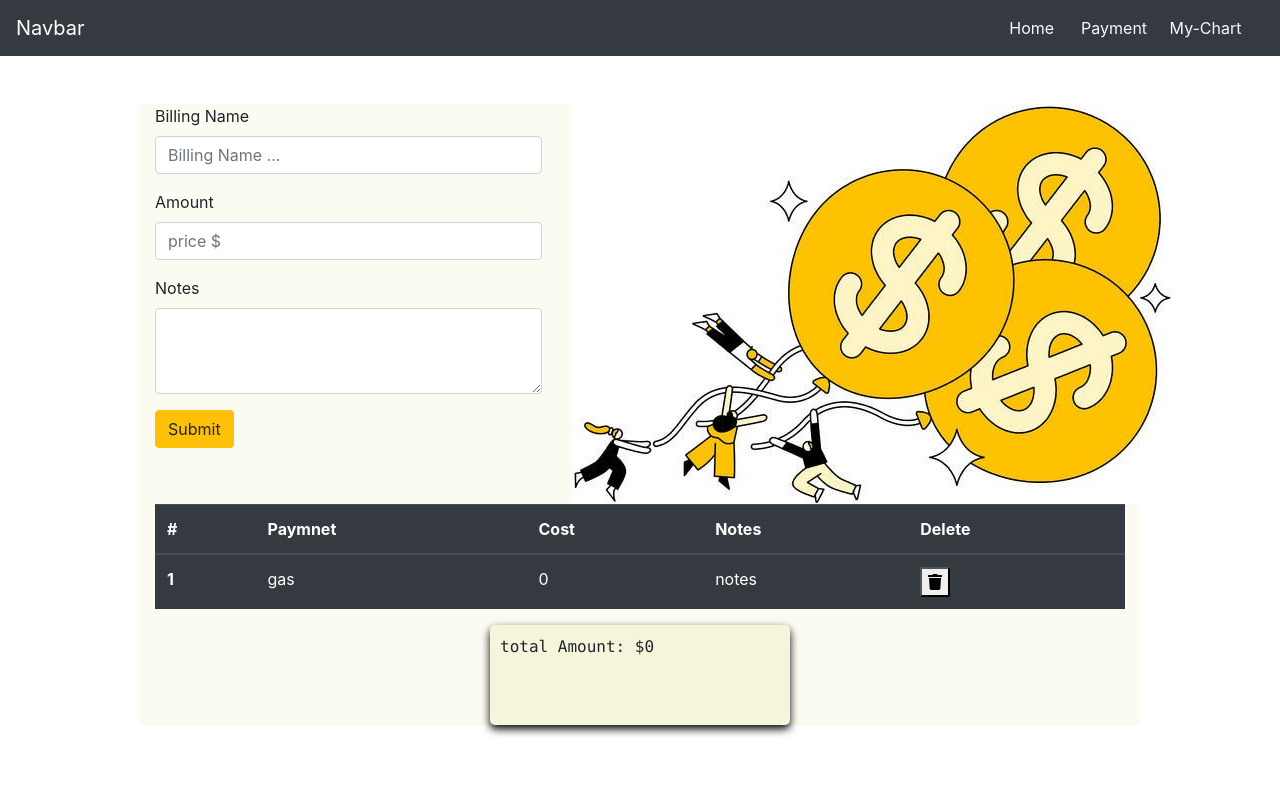
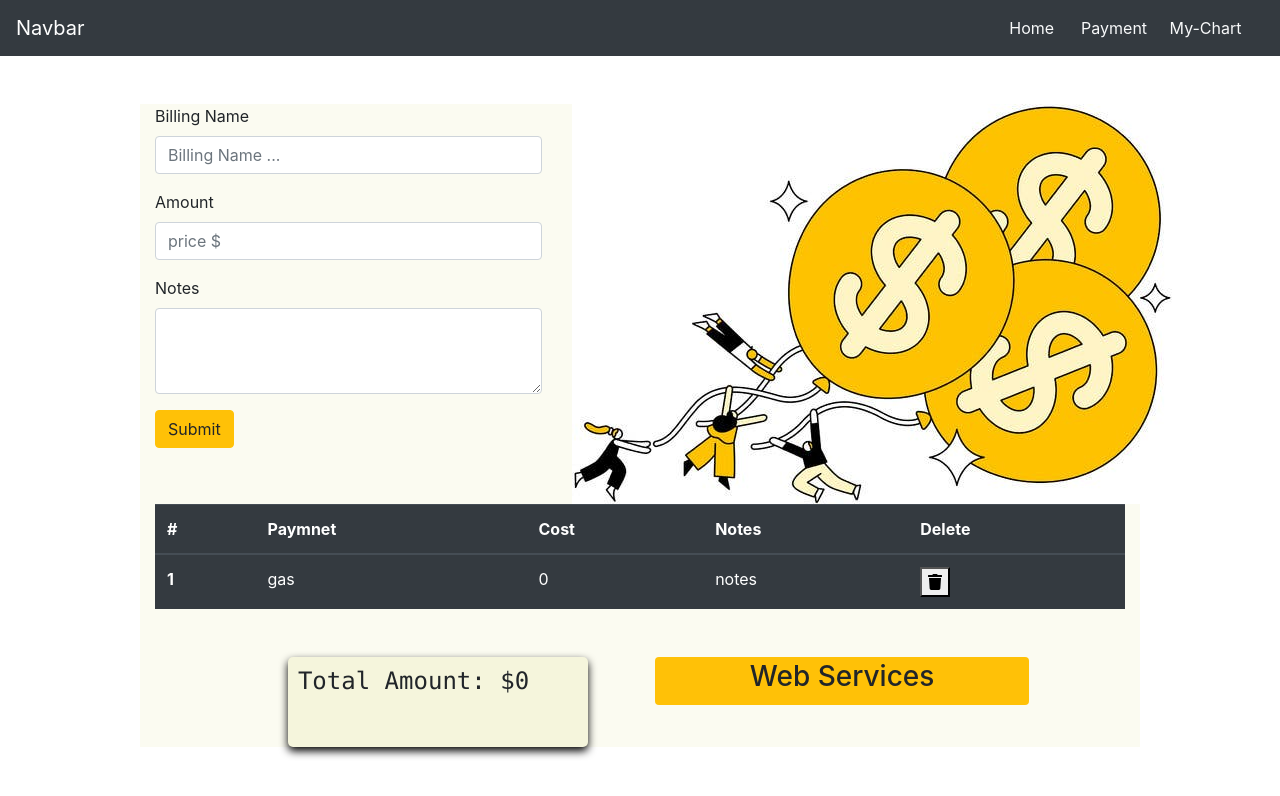
Before and after one commit to kannyg87/FinancialApp, a React (Create React App) app in the folder FinancialApp/: page /Payment in a window 1280 px wide. Shown: the top 796 px of the page. Built offline with nearby package versions, Linux system fonts and the light colour scheme.

Commit message:
adding API

```diff
--- /dev/null
+++ b/FinancialApp/src/components/Api.js
@@ -0,0 +1,61 @@
+import React, { Component } from 'react'
+
+class API extends Component {
+    constructor(){
+        super();
+
+        this.state ={
+            items:[]
+        }
+    } //end of constractor
+    componentDidMount = async()=>{
+        let url = "https://api.openei.org/utility_rates?version=3&format=json&api_key=QEt2azfFn2WpwzMIync2gK4DFSGkelvLTwV1nbJi"
+        let res = await fetch(url);
+        let data = await res.json();
+        console.log(data)
+
+        this.setState({
+            items: data.items
+        },()=>{
+            console.log(this.state.items);
+        })
+    } //end of componentDidMount
+
+    render() {
+        const {items}= this.state
+        let item = items.map((obj)=>{
+            return <li key={obj.lable}>
+
+                Name: {obj.name} <br />
+
+                Utility: {obj.utility}
+                <br />
+
+                Sector: {obj.sector}
+                <br />
+                <a href={obj.uri} target="_blank">More Information</a>
+            </li>
+
+        })
+
+        // const {items}= this.state
+        // let item = items.map((obj)=>{
+        //     return <div className="card" style="width: 18rem;" key={obj.lable}>
+        //                 <div className="card-body">
+        //                 <h5 className="card-title">Name: {obj.name}</h5>
+        //                 <h6 className="card-subtitle mb-2 text-muted"> Utility: {obj.utility}</h6>
+        //                 <p className="card-text">Sector: {obj.sector}</p>
+        //                 <a href={obj.uri} target="_blank">More Information</a>
+
+        //                 </div>
+        //             </div>
+        // })
+        return (
+        <>
+            {item}
+        </>
+        )
+    }
+    }
+
+export default API
--- a/FinancialApp/src/components/Chart.js
+++ b/FinancialApp/src/components/Chart.js
@@ -1,11 +1,26 @@
-import React from 'react'
+// import React from 'react'
+// import "~react-vis/dist/style";
+// import "~react-vis/dist/styles/legends";
+// import {XYPlot, XAxis, YAxis, HorizontalGridLines, LineSeries} from 'react-vis';
 
-const MyChart = () => {
-  return (
-    <>
-     here is my chart
-    </>
-  )
-}
+// const MyChart = () => {
+//   return (
+//     <>
+//       <XYPlot
+//   width={300}
+//   height={300}>
+//   <HorizontalGridLines />
+//   <LineSeries
+//     data={[
+//       {x: 1, y: 10},
+//       {x: 2, y: 5},
+//       {x: 3, y: 15}
+//     ]}/>
+//   <XAxis />
+//   <YAxis />
+// </XYPlot>
+//     </>
+//   )
+// }
 
-export default MyChart
+// export default MyChart
--- a/FinancialApp/src/components/Payment.js
+++ b/FinancialApp/src/components/Payment.js
@@ -2,7 +2,9 @@ import React from 'react'
 import {useSelector} from 'react-redux';
 import AddPayment from './AddPaymnet'
 import DeletePayment from './DeletePayment'
-import { Paper, Body } from './Styles';
+import { Paper, Body,} from './Styles';
+import {Link} from 'react-router-dom';
+
 
 
 
@@ -42,8 +44,19 @@ console.log(bills)
 
   </tbody>
 </table>
-<Paper> total Amount: ${totalCost}</Paper>
+<div class="container-fluid">
+    <div class="row mt-5">
+        <div class="offset-1 col-5">
+            <Paper><h4>Total Amount: ${totalCost}</h4> </Paper>
+            </div>
+        < div class=" col-5">
+            {/* <button className="w-100 h-100 btn btn-warning"><Link to="/API">Click Me</Link></button> */}
+            <Link className="badge badge-warning w-100 h-90
+             text-center  " to="/API"><h3>Web Services</h3></Link>
 
+            </div>
+    </div>
+</div>
 </div>
 </Body>
     </>
--- a/FinancialApp/src/components/Styles.js
+++ b/FinancialApp/src/components/Styles.js
@@ -20,7 +20,7 @@ export const Paper = styled.div`
     background-color:#f5f5dc;
     border-radius: 5px; /* 5px rounded corners */
     width:300px;
-    height: ${props => props.height || "100px"};
+    height: ${props => props.height || "90px"};
     margin-left:auto;
     margin-right: auto;
     padding: 10px;
--- a/FinancialApp/src/index.js
+++ b/FinancialApp/src/index.js
@@ -8,6 +8,7 @@ import 'bootstrap/dist/css/bootstrap.min.css';
 import {createStore} from 'redux';
 import {Provider} from 'react-redux';
 import reducer from './reducers/reducers';
+import API from './components/Api'
 import {
   BrowserRouter as Router,
   Route, Switch
@@ -55,7 +56,8 @@ ReactDOM.render(
             <Switch>
               <Route exact path='/' component={App}/>
               <Route path='/Payment' component={Payment}/>
-              <Route path='/mychart' component={MyChart}/>
+              <Route path='/API' component={API}/>
+              {/* <Route path='/mychart' component={MyChart}/> */}
             </Switch>
           </BaseLayout>
         </Router>
```
Also changed, not shown: FinancialApp/redux.txt.
